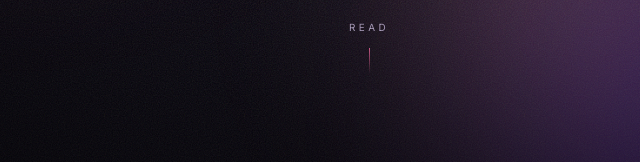
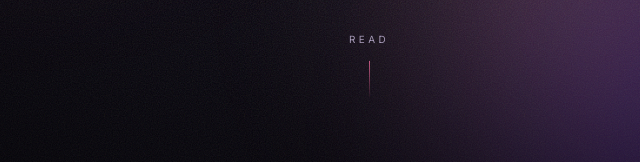
Before and after one commit to testinh79-art/sorry-mateen, a plain HTML site: page index.html in a window 1280 px wide. Both pictures are taken after a click on the element 640 px from the left and 401 px from the top of the page. Shown: the part 580-742 px from the top of the page, 271-911 px from the left. Drawn offline with nearby package versions, Linux system fonts and the light colour scheme.

Commit message:
minor space between READ cue and letter

```diff
--- a/index.html
+++ b/index.html
@@ -45,12 +45,12 @@
   .hero .rule{width:0;height:1px;background:linear-gradient(90deg,transparent,var(--rose),transparent);margin:40px auto;animation:ruleIn 1.6s .5s cubic-bezier(.2,.8,.2,1) forwards}
   @keyframes ruleIn{to{width:min(320px,62vw)}}
   .hero p.lede{max-width:34ch;font-family:var(--serif);font-size:clamp(1.05rem,3.6vw,1.42rem);font-style:italic;color:#ded5e9;font-weight:300}
-  .scroll-cue{margin-top:22px;display:flex;flex-direction:column;align-items:center;gap:10px;color:var(--muted);font-size:.62rem;letter-spacing:.34em;text-transform:uppercase}
-  .scroll-cue i{display:block;width:1px;height:30px;background:linear-gradient(180deg,var(--rose),transparent);animation:cue 2.4s ease-in-out infinite}
+  .scroll-cue{margin-top:34px;display:flex;flex-direction:column;align-items:center;gap:10px;color:var(--muted);font-size:.62rem;letter-spacing:.34em;text-transform:uppercase}
+  .scroll-cue i{display:block;width:1px;height:44px;background:linear-gradient(180deg,var(--rose),transparent);animation:cue 2.4s ease-in-out infinite}
   @keyframes cue{0%,100%{opacity:.25;transform:scaleY(.6)}50%{opacity:1;transform:scaleY(1)}}
   .reveal{opacity:0;transform:translateY(34px);transition:opacity 1s cubic-bezier(.2,.8,.2,1),transform 1s cubic-bezier(.2,.8,.2,1)}
   .reveal.in{opacity:1;transform:none}
-  .letter-wrap{padding:2vh 6vw 6vh;display:flex;justify-content:center}
+  .letter-wrap{padding:4vh 6vw 6vh;display:flex;justify-content:center}
   .letter{max-width:760px;width:100%;position:relative;background:linear-gradient(170deg,rgba(255,255,255,.055),rgba(255,255,255,.015));border:1px solid var(--line);border-radius:26px;padding:clamp(30px,6vw,64px) clamp(24px,6vw,64px);backdrop-filter:blur(22px);box-shadow:0 40px 90px -50px rgba(0,0,0,.95),inset 0 1px 0 rgba(255,255,255,.06)}
   .letter::before{content:'';position:absolute;inset:0;border-radius:26px;padding:1px;pointer-events:none;background:linear-gradient(140deg,rgba(255,179,207,.45),transparent 40%,transparent 60%,rgba(160,107,255,.35));-webkit-mask:linear-gradient(#000 0 0) content-box,linear-gradient(#000 0 0);-webkit-mask-composite:xor;mask-composite:exclude}
   .stamp{position:absolute;top:-16px;right:clamp(20px,5vw,50px);font-size:.6rem;letter-spacing:.3em;text-transform:uppercase;color:var(--gold);border:1px solid rgba(240,201,122,.4);padding:6px 12px;border-radius:100px;background:rgba(8,6,15,.85);backdrop-filter:blur(8px)}
```
